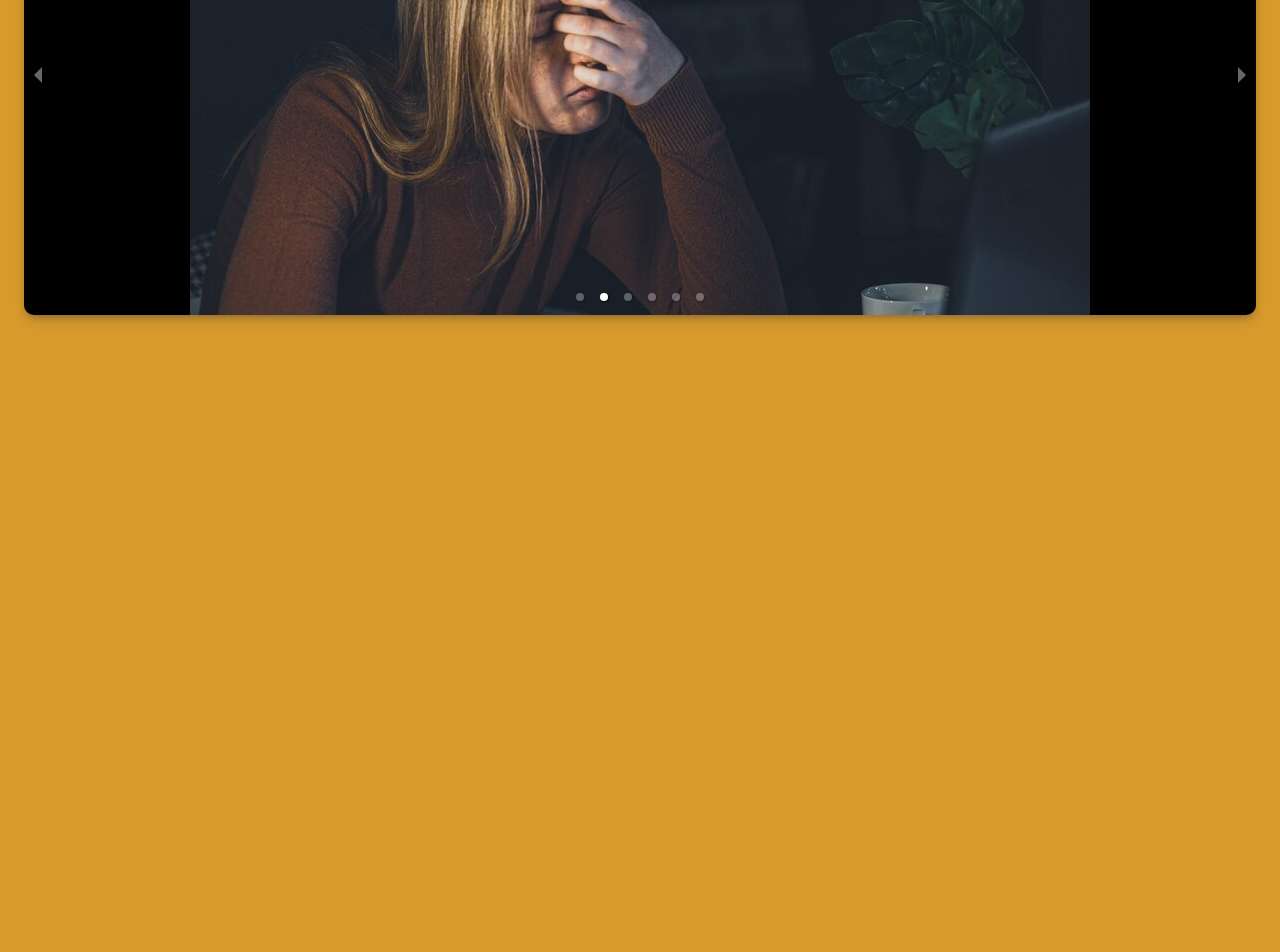
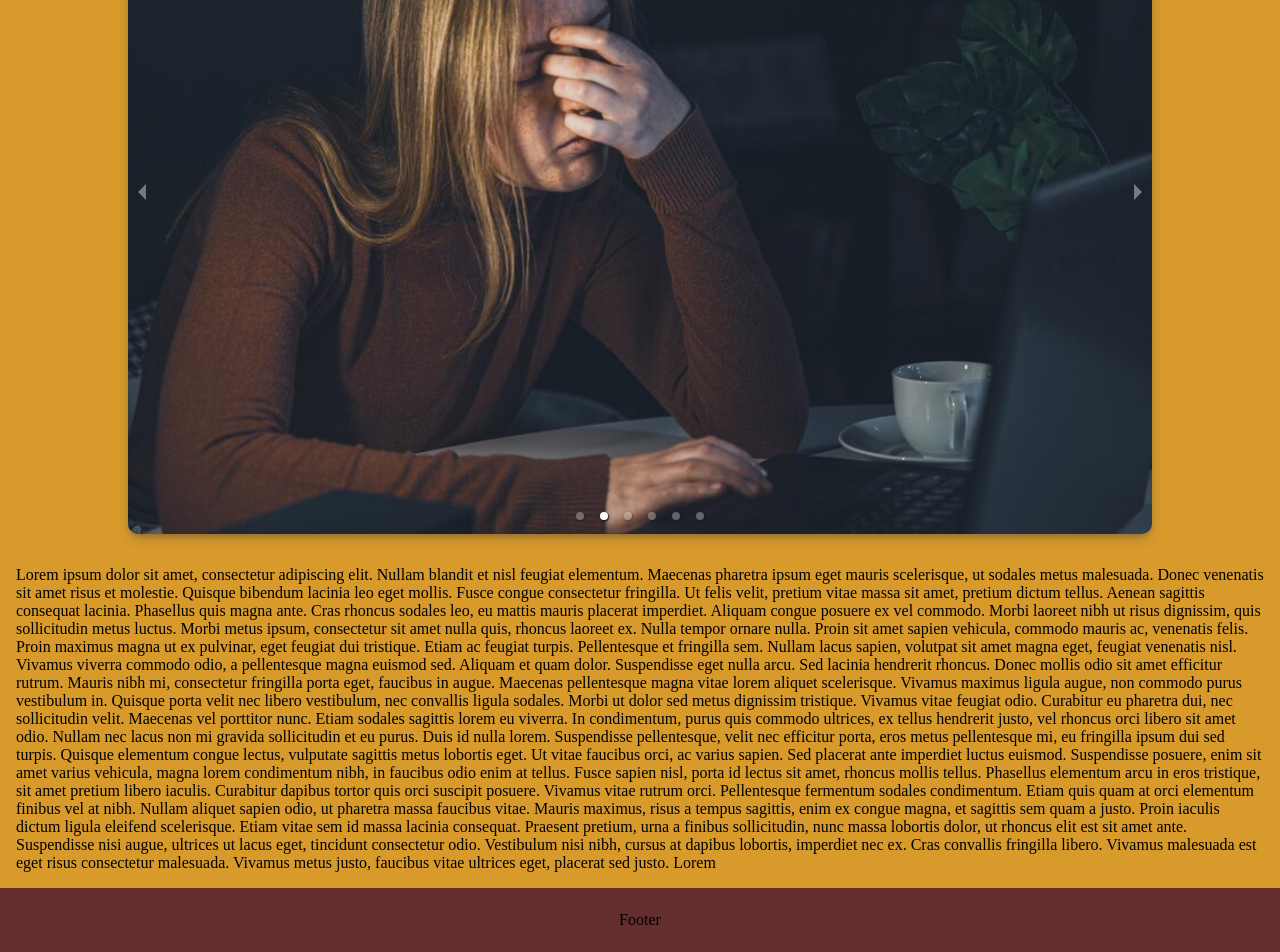
Before and after one commit to LoisCoulon/lesitedejulia, a React (Create React App) app: page / in a window 1280 px wide. Shown: the part 407-1359 px from the top of the page. Before the commit the page ends 800 px from the top, so only its background shows below. Built offline with nearby package versions, Linux system fonts and the light colour scheme; a web font is replaced by a local one.

Commit message:
style + meta update

```diff
--- a/public/index.html
+++ b/public/index.html
@@ -2,14 +2,14 @@
 <html lang="en">
   <head>
     <meta charset="utf-8" />
-    <link rel="icon" href="%PUBLIC_URL%/favicon.ico" />
+    <link rel="icon" type="image/png" sizes="32x32" href="%PUBLIC_URL%/LogoJuliaCoulon.png" />
     <meta name="viewport" content="width=device-width, initial-scale=1" />
     <meta name="theme-color" content="#000000" />
     <meta
       name="description"
-      content="Web site created using create-react-app"
+      content="Site web de Julia Coulon : Diététicienne-Nutritionniste Spécialisée en micronutrition et addictologie. Consultation à domicile sur Toulouse et alentours : Haute-Garonne / Tarn / Tarn et Garonne"
     />
-    <link rel="apple-touch-icon" href="%PUBLIC_URL%/logo192.png" />
+    <link rel="apple-touch-icon" sizes="120x120" href="%PUBLIC_URL%/LogoJuliaCoulon.png" />
     <!--
       manifest.json provides metadata used when your web app is installed on a
       user's mobile device or desktop. See https://developers.google.com/web/fundamentals/web-app-manifest/
@@ -28,7 +28,7 @@
     <link rel="preconnect" href="https://fonts.googleapis.com">
     <link rel="preconnect" href="https://fonts.gstatic.com" crossorigin>
     <link href="https://fonts.googleapis.com/css2?family=Kadwa:wght@400;700&family=Satisfy&display=swap" rel="stylesheet">
-    <title>React App</title>
+    <title>Diététicienne nutritionniste Toulouse</title>
   </head>
   <body>
     <noscript>You need to enable JavaScript to run this app.</noscript>
--- a/src/Components/Carousel/Carousel.jsx
+++ b/src/Components/Carousel/Carousel.jsx
@@ -13,7 +13,7 @@ function CarouselComponent() {
 
     return (
         <div className="carousel-wrapper">
-            <Carousel infiniteLoop autoPlay transitionTime={500} showThumbs={false} showStatus={false} dynamicHeight={true} width="100%">
+            <Carousel infiniteLoop autoPlay transitionTime={500} showThumbs={false} showStatus={false} dynamicHeight>
                 <div>
                     <img alt="image1" src={image1} />
                 </div>
--- a/src/Components/Carousel/_carousel.scss
+++ b/src/Components/Carousel/_carousel.scss
@@ -20,14 +20,15 @@
 @media (min-width:961px)  {
 
     .carousel-wrapper {
-        background-color: black;
+        background-color: $secondary-color;
+        margin: 2rem 7rem;
         .carousel-slider{
-            height: 60vh;
+            // height: 60vh;
         }
 
         .slider-wrapper{
             div{
-                display: inline-block;
+                // display: inline-block;
             }
 
         }
--- /dev/null
+++ b/src/Components/Footer/Footer.jsx
@@ -0,0 +1,7 @@
+function Footer() {
+    return (
+        <footer className="footer">Footer</footer>
+    )
+}
+
+export default Footer
--- /dev/null
+++ b/src/Components/Footer/_footer.scss
@@ -0,0 +1,20 @@
+@media (min-width:320px)  {
+    .footer{
+
+        width: 100%;
+        display: flex;
+        justify-content: center;
+        align-items: center;
+        background-color: $primary-color;
+        // position: absolute;
+        // bottom: 0;
+        height: 4rem;
+
+    }
+}
+
+@media (min-width:961px)  {
+    .footer{
+
+    }
+}
--- a/src/Components/Header/_header.scss
+++ b/src/Components/Header/_header.scss
@@ -84,7 +84,7 @@
                 background: transparent;
                 border: none;
                 color: inherit;
-                position: fixed;
+                position: absolute;
                 top: 1.4rem;
                 right: 1rem;
                 z-index: 20;
@@ -150,13 +150,6 @@
 }
 
 
-
-
-
-
-
-
-
   /* portrait tablets, portrait iPad, landscape e-readers, landscape 800x480 or 854x480 phones */
   @media (min-width:641px)  {  }
 
--- a/src/Pages/Home/Home.jsx
+++ b/src/Pages/Home/Home.jsx
@@ -9,6 +9,18 @@ function Home() {
                 <h2 className="top--sub"> Diététicienne-Nutritionniste Spécialisée en micronutrition et addictologie</h2>
             </section>
             <CarouselComponent></CarouselComponent>
+
+            <section>
+                <p>Lorem ipsum dolor sit amet, consectetur adipiscing elit. Nullam blandit et nisl feugiat elementum. Maecenas pharetra ipsum eget mauris scelerisque, ut sodales metus malesuada. Donec venenatis sit amet risus et molestie. Quisque bibendum lacinia leo eget mollis. Fusce congue consectetur fringilla. Ut felis velit, pretium vitae massa sit amet, pretium dictum tellus. Aenean sagittis consequat lacinia. Phasellus quis magna ante. Cras rhoncus sodales leo, eu mattis mauris placerat imperdiet. Aliquam congue posuere ex vel commodo.
+
+Morbi laoreet nibh ut risus dignissim, quis sollicitudin metus luctus. Morbi metus ipsum, consectetur sit amet nulla quis, rhoncus laoreet ex. Nulla tempor ornare nulla. Proin sit amet sapien vehicula, commodo mauris ac, venenatis felis. Proin maximus magna ut ex pulvinar, eget feugiat dui tristique. Etiam ac feugiat turpis. Pellentesque et fringilla sem. Nullam lacus sapien, volutpat sit amet magna eget, feugiat venenatis nisl. Vivamus viverra commodo odio, a pellentesque magna euismod sed. Aliquam et quam dolor. Suspendisse eget nulla arcu. Sed lacinia hendrerit rhoncus. Donec mollis odio sit amet efficitur rutrum.
+
+Mauris nibh mi, consectetur fringilla porta eget, faucibus in augue. Maecenas pellentesque magna vitae lorem aliquet scelerisque. Vivamus maximus ligula augue, non commodo purus vestibulum in. Quisque porta velit nec libero vestibulum, nec convallis ligula sodales. Morbi ut dolor sed metus dignissim tristique. Vivamus vitae feugiat odio. Curabitur eu pharetra dui, nec sollicitudin velit. Maecenas vel porttitor nunc. Etiam sodales sagittis lorem eu viverra. In condimentum, purus quis commodo ultrices, ex tellus hendrerit justo, vel rhoncus orci libero sit amet odio. Nullam nec lacus non mi gravida sollicitudin et eu purus. Duis id nulla lorem. Suspendisse pellentesque, velit nec efficitur porta, eros metus pellentesque mi, eu fringilla ipsum dui sed turpis. Quisque elementum congue lectus, vulputate sagittis metus lobortis eget.
+
+Ut vitae faucibus orci, ac varius sapien. Sed placerat ante imperdiet luctus euismod. Suspendisse posuere, enim sit amet varius vehicula, magna lorem condimentum nibh, in faucibus odio enim at tellus. Fusce sapien nisl, porta id lectus sit amet, rhoncus mollis tellus. Phasellus elementum arcu in eros tristique, sit amet pretium libero iaculis. Curabitur dapibus tortor quis orci suscipit posuere. Vivamus vitae rutrum orci. Pellentesque fermentum sodales condimentum. Etiam quis quam at orci elementum finibus vel at nibh. Nullam aliquet sapien odio, ut pharetra massa faucibus vitae. Mauris maximus, risus a tempus sagittis, enim ex congue magna, et sagittis sem quam a justo. Proin iaculis dictum ligula eleifend scelerisque. Etiam vitae sem id massa lacinia consequat.
+
+Praesent pretium, urna a finibus sollicitudin, nunc massa lobortis dolor, ut rhoncus elit est sit amet ante. Suspendisse nisi augue, ultrices ut lacus eget, tincidunt consectetur odio. Vestibulum nisi nibh, cursus at dapibus lobortis, imperdiet nec ex. Cras convallis fringilla libero. Vivamus malesuada est eget risus consectetur malesuada. Vivamus metus justo, faucibus vitae ultrices eget, placerat sed justo. Lorem</p>
+            </section>
         </main>
     )
 }
--- a/src/index.jsx
+++ b/src/index.jsx
@@ -6,6 +6,7 @@ import About from './Pages/About/About'
 import Header from './Components/Header/Header';
 import Error from './Pages/Error/Error'
 import Contact from './Pages/Contact/Contact';
+import Footer from './Components/Footer/Footer';
 import "./main.scss";
 
 const root = ReactDOM.createRoot(document.getElementById('root'));
@@ -19,6 +20,7 @@ root.render(
         <Route path='/contact' element={<Contact/>} />
         <Route path='*' element={<Error/>} />
       </Routes>
+      <Footer/>
     </Router>
   </React.StrictMode>
 );
--- a/src/main.scss
+++ b/src/main.scss
@@ -4,4 +4,5 @@
 @import "./Pages/Home/home";
 @import "./Components/Header/header";
 @import "./Components/Carousel/carousel";
-@import "./Pages/Error/error"
+@import "./Pages/Error/error";
+@import "./Components/Footer/footer";
```
Also changed, not shown: public/LogoJuliaCoulon.png (added).
